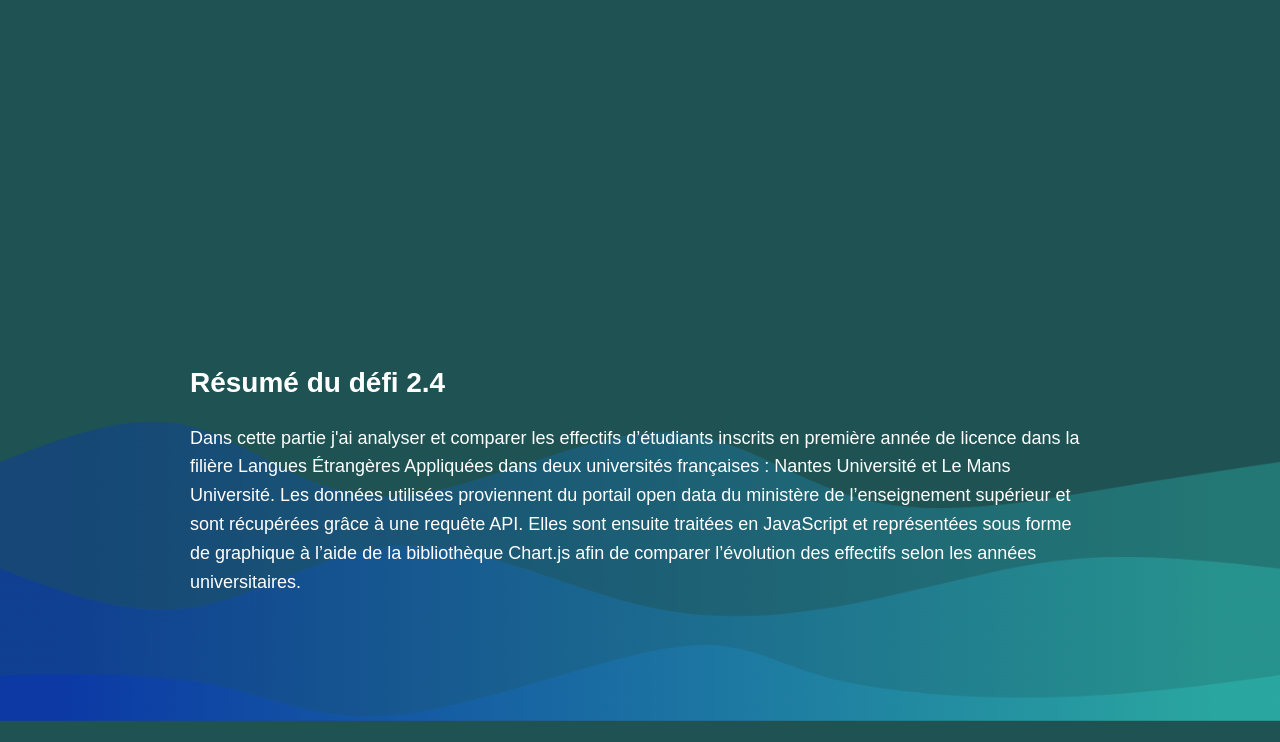
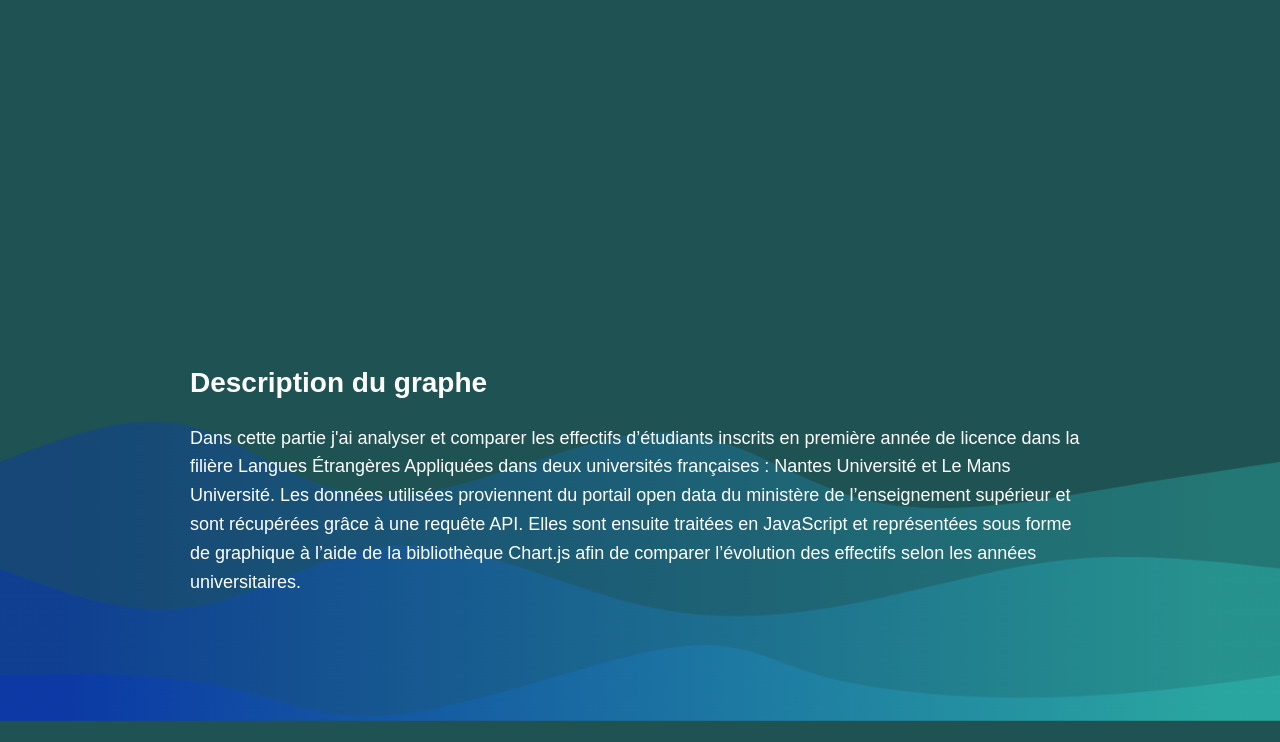
Before and after one commit to lucaHirche/PROJET_VISUALISATION_INSCRITS_MIASHS, a website: page src/pages/comparaison3.html in a window 1280 px wide. Shown: the part 79-821 px from the top of the page. Drawn offline with nearby package versions, Linux system fonts and the light colour scheme; no server answers.

Commit message:
modif du sous titre

```diff
--- a/src/pages/comparaison3.html
+++ b/src/pages/comparaison3.html
@@ -38,7 +38,7 @@
     <canvas id="data"></canvas>
 </div>
 <section class="resume">
-    <h2>Résumé du défi 2.4</h2>
+    <h2>Description du graphe</h2>
 
     <p>
         Dans cette partie j'ai analyser et comparer les effectifs d’étudiants inscrits en première année
```
